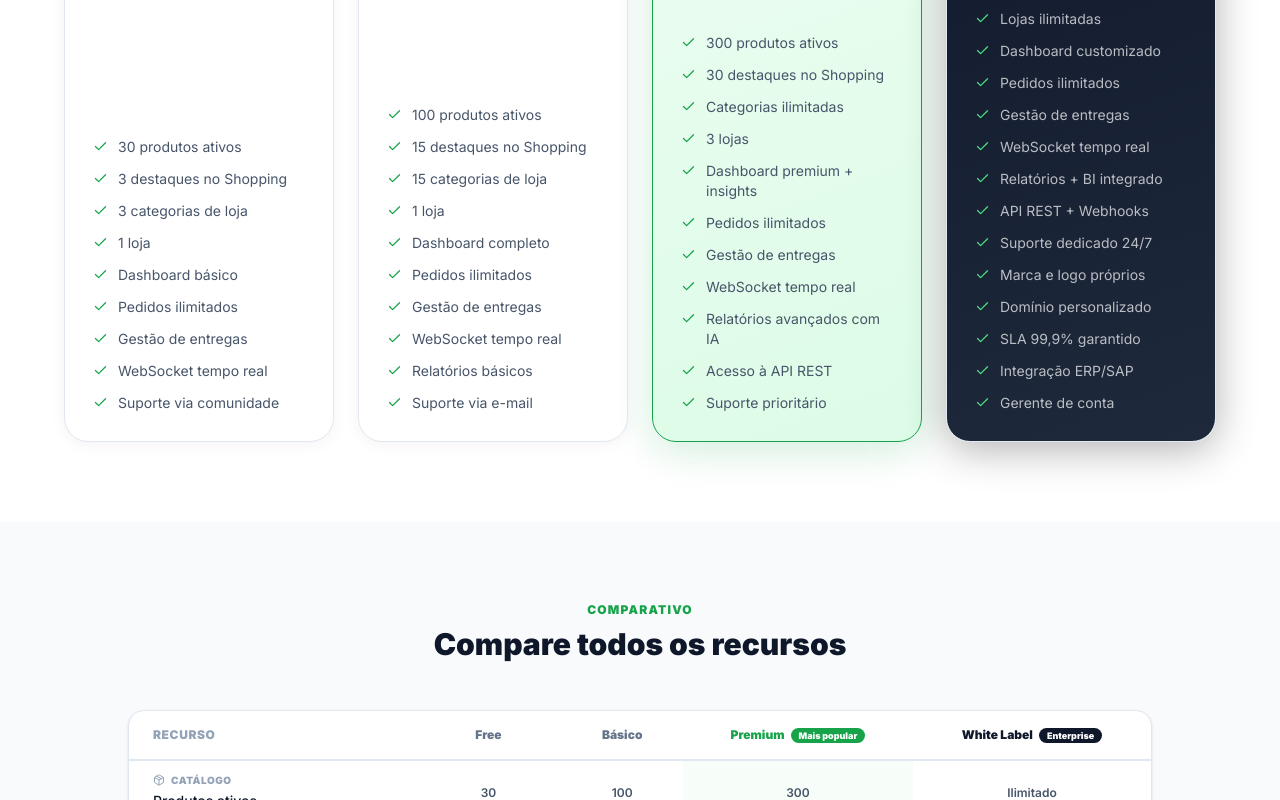
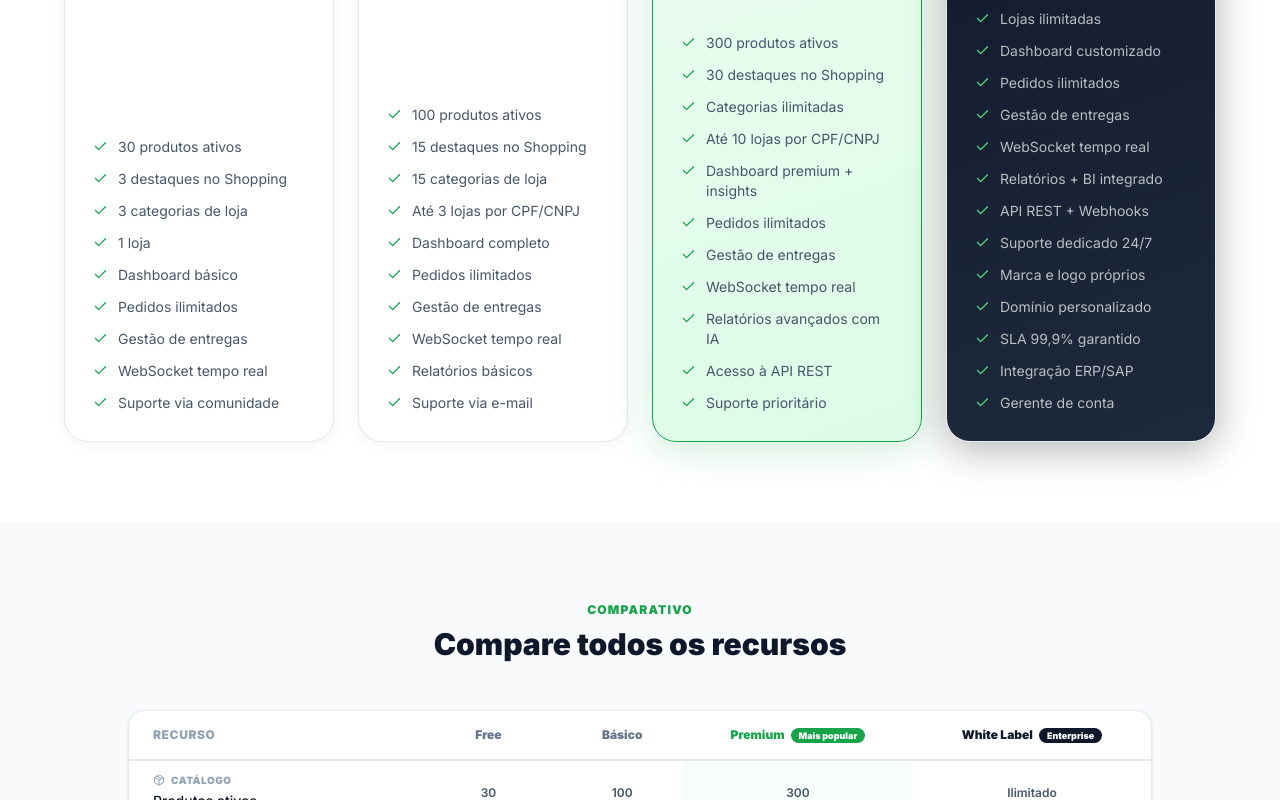
Before and after one commit to Neimerk/gizapp-vendedor, a React (Vite) app: page /planos in a window 1280 px wide. Shown: the part 820-1620 px from the top of the page. Built offline with nearby package versions, Linux system fonts and the light colour scheme; no server answers.

Commit message:
fix: atualiza limites de lojas — básico até 3, premium até 10 por CPF/CNPJ
Co-Authored-By: Claude Sonnet 4.6 <noreply@anthropic.com>

```diff
--- a/src/pages/LoginPage.tsx
+++ b/src/pages/LoginPage.tsx
@@ -65,7 +65,7 @@ const PLANS_PREVIEW = [
     period: "/mês",
     badge: null,
     highlight: false,
-    features: ["100 produtos", "15 destaques", "15 categorias", "1 loja"],
+    features: ["100 produtos", "15 destaques", "15 categorias", "Até 3 lojas"],
   },
   {
     name: "Premium",
@@ -73,7 +73,7 @@ const PLANS_PREVIEW = [
     period: "/mês",
     badge: "Mais popular",
     highlight: true,
-    features: ["300 produtos", "30 destaques", "Categorias ilimitadas", "3 lojas", "API + Relatórios"],
+    features: ["300 produtos", "30 destaques", "Categorias ilimitadas", "Até 10 lojas", "API + Relatórios"],
   },
   {
     name: "White Label",
--- a/src/pages/PlansPage.tsx
+++ b/src/pages/PlansPage.tsx
@@ -62,7 +62,7 @@ const PLANS: Plan[] = [
       "100 produtos ativos",
       "15 destaques no Shopping",
       "15 categorias de loja",
-      "1 loja",
+      "Até 3 lojas por CPF/CNPJ",
       "Dashboard completo",
       "Pedidos ilimitados",
       "Gestão de entregas",
@@ -87,7 +87,7 @@ const PLANS: Plan[] = [
       "300 produtos ativos",
       "30 destaques no Shopping",
       "Categorias ilimitadas",
-      "3 lojas",
+      "Até 10 lojas por CPF/CNPJ",
       "Dashboard premium + insights",
       "Pedidos ilimitados",
       "Gestão de entregas",
@@ -146,7 +146,7 @@ const COMPARE: CompareRow[] = [
   { icon: Package, category: "Catálogo", label: "Produtos ativos", free: "30", basic: "100", premium: "300", white: "Ilimitado" },
   { label: "Categorias de loja", free: "3", basic: "15", premium: "Ilimitadas", white: "Ilimitadas" },
   { icon: Star, category: "Vitrine", label: "Destaques no Shopping", free: "3", basic: "15", premium: "30", white: "Ilimitados" },
-  { icon: Store, category: "Lojas", label: "Lojas por conta", free: "1", basic: "1", premium: "3", white: "Ilimitadas" },
+  { icon: Store, category: "Lojas", label: "Lojas por CPF/CNPJ", free: "1", basic: "Até 3", premium: "Até 10", white: "Ilimitadas" },
   { icon: BarChart3, category: "Analytics", label: "Dashboard de KPIs", free: "Básico", basic: "Completo", premium: "Premium", white: "Customizado" },
   { label: "Relatórios", free: false, basic: "Básico", premium: "Avançado + IA", white: "BI integrado" },
   { icon: Zap, category: "Pedidos", label: "Pedidos por mês", free: "Ilimitados", basic: "Ilimitados", premium: "Ilimitados", white: "Ilimitados" },
```
